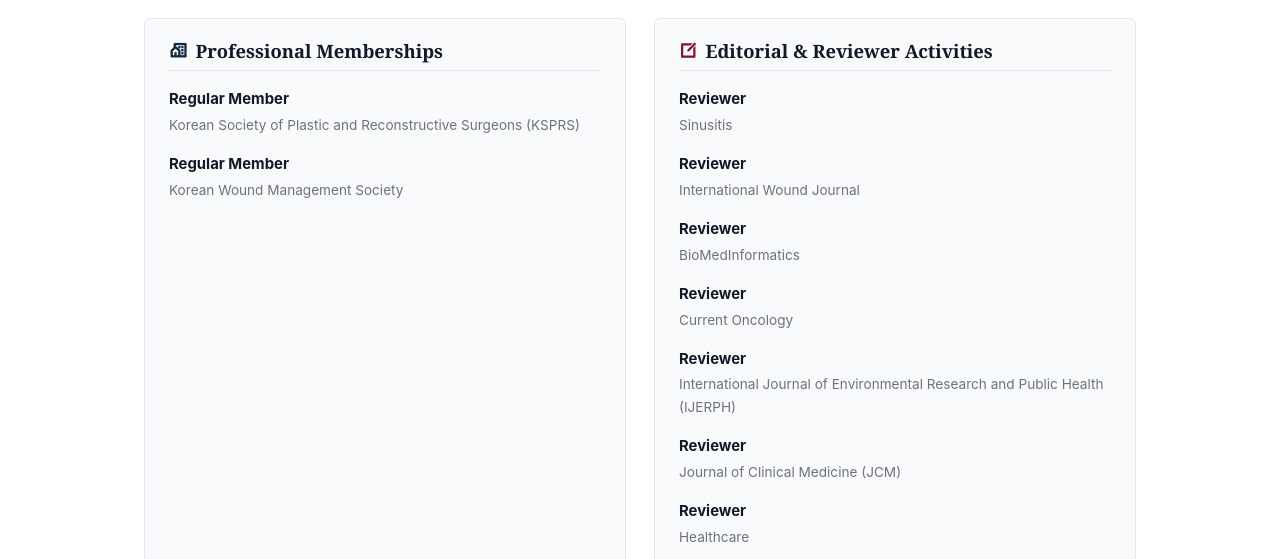
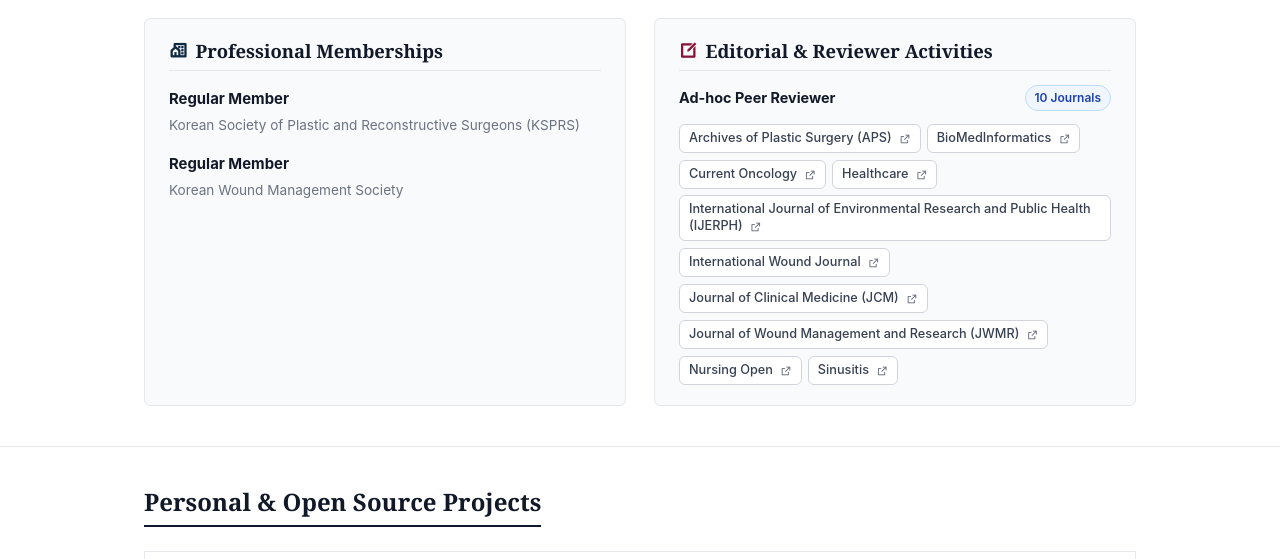
Before and after one commit to HyeokjaeKwon26/HyeokjaeKwon26.github.io, a plain HTML site: page index.html in a window 1280 px wide. Shown: the part 9248-9807 px from the top of the page. Drawn offline with nearby package versions, Linux system fonts and the light colour scheme.

Commit message:
Redesign Editorial & Reviewer Activities with A-Z linked journal chips

```diff
--- a/index.html
+++ b/index.html
@@ -514,47 +514,71 @@
 
         <div class="academic-card">
           <h3><i class="ri-edit-box-line" style="color:var(--accent-crimson);"></i> <span data-i18n="card_editorial">Editorial & Reviewer Activities</span></h3>
-          <ul class="academic-sublist" id="reviewer-sublist">
+          <div class="reviewer-summary-bar">
+            <strong data-i18n="reviewer_summary_role">Ad-hoc Peer Reviewer</strong>
+            <span class="reviewer-count-pill" id="reviewer-count-pill">10 Journals</span>
+          </div>
+          <ul class="reviewer-chip-list" id="reviewer-sublist">
             <!-- REVIEWER_LIST_START -->
             <li>
-              <strong data-i18n="reviewer_role">Reviewer</strong>
-              <div class="subtext">Sinusitis</div>
+              <a href="https://www.thieme-connect.com/products/ejournals/journal/10.1055/s-00051611" target="_blank" rel="noopener noreferrer" class="reviewer-chip">
+                <span>Archives of Plastic Surgery (APS)</span>
+                <i class="ri-external-link-line" aria-hidden="true"></i>
+              </a>
             </li>
             <li>
-              <strong data-i18n="reviewer_role">Reviewer</strong>
-              <div class="subtext">International Wound Journal</div>
+              <a href="https://www.mdpi.com/journal/biomedinformatics" target="_blank" rel="noopener noreferrer" class="reviewer-chip">
+                <span>BioMedInformatics</span>
+                <i class="ri-external-link-line" aria-hidden="true"></i>
+              </a>
             </li>
             <li>
-              <strong data-i18n="reviewer_role">Reviewer</strong>
-              <div class="subtext">BioMedInformatics</div>
+              <a href="https://www.mdpi.com/journal/curroncol" target="_blank" rel="noopener noreferrer" class="reviewer-chip">
+                <span>Current Oncology</span>
+                <i class="ri-external-link-line" aria-hidden="true"></i>
+              </a>
             </li>
             <li>
-              <strong data-i18n="reviewer_role">Reviewer</strong>
-              <div class="subtext">Current Oncology</div>
+              <a href="https://www.mdpi.com/journal/healthcare" target="_blank" rel="noopener noreferrer" class="reviewer-chip">
+                <span>Healthcare</span>
+                <i class="ri-external-link-line" aria-hidden="true"></i>
+              </a>
             </li>
             <li>
-              <strong data-i18n="reviewer_role">Reviewer</strong>
-              <div class="subtext">International Journal of Environmental Research and Public Health (IJERPH)</div>
+              <a href="https://www.mdpi.com/journal/ijerph" target="_blank" rel="noopener noreferrer" class="reviewer-chip">
+                <span>International Journal of Environmental Research and Public Health (IJERPH)</span>
+                <i class="ri-external-link-line" aria-hidden="true"></i>
+              </a>
             </li>
             <li>
-              <strong data-i18n="reviewer_role">Reviewer</strong>
-              <div class="subtext">Journal of Clinical Medicine (JCM)</div>
+              <a href="https://onlinelibrary.wiley.com/journal/1742481x" target="_blank" rel="noopener noreferrer" class="reviewer-chip">
+                <span>International Wound Journal</span>
+                <i class="ri-external-link-line" aria-hidden="true"></i>
+              </a>
             </li>
             <li>
-              <strong data-i18n="reviewer_role">Reviewer</strong>
-              <div class="subtext">Healthcare</div>
+              <a href="https://www.mdpi.com/journal/jcm" target="_blank" rel="noopener noreferrer" class="reviewer-chip">
+                <span>Journal of Clinical Medicine (JCM)</span>
+                <i class="ri-external-link-line" aria-hidden="true"></i>
+              </a>
             </li>
             <li>
-              <strong data-i18n="reviewer_role">Reviewer</strong>
-              <div class="subtext">Nursing Open</div>
+              <a href="https://www.jwmr.org/" target="_blank" rel="noopener noreferrer" class="reviewer-chip">
+                <span>Journal of Wound Management and Research (JWMR)</span>
+                <i class="ri-external-link-line" aria-hidden="true"></i>
+              </a>
             </li>
             <li>
-              <strong data-i18n="reviewer_role">Reviewer</strong>
-              <div class="subtext">Journal of Wound Management and Research (JWMR)</div>
+              <a href="https://onlinelibrary.wiley.com/journal/20541058" target="_blank" rel="noopener noreferrer" class="reviewer-chip">
+                <span>Nursing Open</span>
+                <i class="ri-external-link-line" aria-hidden="true"></i>
+              </a>
             </li>
             <li>
-              <strong data-i18n="reviewer_role">Reviewer</strong>
-              <div class="subtext">Archives of Plastic Surgery (APS)</div>
+              <a href="https://www.mdpi.com/journal/sinusitis" target="_blank" rel="noopener noreferrer" class="reviewer-chip">
+                <span>Sinusitis</span>
+                <i class="ri-external-link-line" aria-hidden="true"></i>
+              </a>
             </li>
             <!-- REVIEWER_LIST_END -->
           </ul>
--- a/script.js
+++ b/script.js
@@ -125,6 +125,7 @@
     cert_license: "Medical Doctor (M.D.) License",
     member_regular: "Regular Member",
     reviewer_role: "Reviewer",
+    reviewer_summary_role: "Ad-hoc Peer Reviewer",
     org_cnu_grad: "Graduate School of Chungnam National University",
     kwms_name: "Korean Wound Management Society",
     kosmi_name: "Korea Society of Medical Informatics (KOSMI)",
@@ -258,6 +259,7 @@
     cert_license: "의사 면허증",
     member_regular: "정회원",
     reviewer_role: "심사위원 (Reviewer)",
+    reviewer_summary_role: "학술지 동료 심사위원 (Ad-hoc Peer Reviewer)",
     org_cnu_grad: "충남대학교 대학원",
     kwms_name: "대한창상학회",
     kosmi_name: "대한의료정보학회",
@@ -535,16 +537,16 @@
       } else if (targetFile === 'reviewer' || targetFile === 'reviewers' || targetFile === 'editorial') {
         responseHTML = `
           <div class="cli-highlight">Editorial & Peer Reviewer Activities:</div>
-          <div>• Reviewer, Sinusitis [ORCID Verified]</div>
-          <div>• Reviewer, International Wound Journal</div>
+          <div>• Reviewer, Archives of Plastic Surgery (APS)</div>
           <div>• Reviewer, BioMedInformatics [ORCID Verified]</div>
           <div>• Reviewer, Current Oncology [ORCID Verified]</div>
+          <div>• Reviewer, Healthcare [ORCID Verified]</div>
           <div>• Reviewer, International Journal of Environmental Research and Public Health (IJERPH) [ORCID Verified]</div>
+          <div>• Reviewer, International Wound Journal</div>
           <div>• Reviewer, Journal of Clinical Medicine (JCM) [ORCID Verified]</div>
-          <div>• Reviewer, Healthcare [ORCID Verified]</div>
+          <div>• Reviewer, Journal of Wound Management and Research (JWMR)</div>
           <div>• Reviewer, Nursing Open</div>
-          <div>• Reviewer, Journal of Wound Management and Research (JWMR)</div>
-          <div>• Reviewer, Archives of Plastic Surgery (APS)</div>
+          <div>• Reviewer, Sinusitis [ORCID Verified]</div>
         `;
       } else if (targetFile === 'orcid') {
         responseHTML = `<div>https://orcid.org/0000-0002-1418-3448</div>`;
@@ -679,16 +681,16 @@
         <div>• Board Certified Specialist in Plastic & Reconstructive Surgery - Mar. 2019</div>
         <div>• 3rd Place, Plastic Surgery Resident Quiz Bowl (PRS Korea 2017) - Nov. 2017</div>
         <div style="margin-top:6px;"><strong class="cli-highlight">Peer Reviewer Activities:</strong></div>
-        <div>• Sinusitis [ORCID Verified]</div>
-        <div>• International Wound Journal</div>
+        <div>• Archives of Plastic Surgery (APS)</div>
         <div>• BioMedInformatics [ORCID Verified]</div>
         <div>• Current Oncology [ORCID Verified]</div>
+        <div>• Healthcare [ORCID Verified]</div>
         <div>• International Journal of Environmental Research and Public Health (IJERPH) [ORCID Verified]</div>
+        <div>• International Wound Journal</div>
         <div>• Journal of Clinical Medicine (JCM) [ORCID Verified]</div>
-        <div>• Healthcare [ORCID Verified]</div>
+        <div>• Journal of Wound Management and Research (JWMR)</div>
         <div>• Nursing Open</div>
-        <div>• Journal of Wound Management and Research (JWMR)</div>
-        <div>• Archives of Plastic Surgery (APS)</div>
+        <div>• Sinusitis [ORCID Verified]</div>
       `;
       break;
 
@@ -697,16 +699,16 @@
     case 'editorial':
       responseHTML = `
         <div class="cli-highlight">Editorial & Peer Reviewer Activities:</div>
-        <div>• Reviewer, Sinusitis [ORCID Verified]</div>
-        <div>• Reviewer, International Wound Journal</div>
+        <div>• Reviewer, Archives of Plastic Surgery (APS)</div>
         <div>• Reviewer, BioMedInformatics [ORCID Verified]</div>
         <div>• Reviewer, Current Oncology [ORCID Verified]</div>
+        <div>• Reviewer, Healthcare [ORCID Verified]</div>
         <div>• Reviewer, International Journal of Environmental Research and Public Health (IJERPH) [ORCID Verified]</div>
+        <div>• Reviewer, International Wound Journal</div>
         <div>• Reviewer, Journal of Clinical Medicine (JCM) [ORCID Verified]</div>
-        <div>• Reviewer, Healthcare [ORCID Verified]</div>
+        <div>• Reviewer, Journal of Wound Management and Research (JWMR)</div>
         <div>• Reviewer, Nursing Open</div>
-        <div>• Reviewer, Journal of Wound Management and Research (JWMR)</div>
-        <div>• Reviewer, Archives of Plastic Surgery (APS)</div>
+        <div>• Reviewer, Sinusitis [ORCID Verified]</div>
       `;
       break;
 
@@ -1080,6 +1082,14 @@
     allTab.innerText = `${dict['tab_all']} (${count})`;
   }
 
+  // Update reviewer journal count pill
+  const revCountPill = document.getElementById('reviewer-count-pill');
+  const revSublist = document.getElementById('reviewer-sublist');
+  if (revCountPill && revSublist) {
+    const revCount = revSublist.querySelectorAll('li').length;
+    revCountPill.innerText = lang === 'kr' ? `${revCount}개 학술지` : `${revCount} Journals`;
+  }
+
   const primaryTab = document.querySelector('.tab-btn[data-filter="primary"]');
   if (primaryTab) {
     const pCount = publications.filter(p => p.category === 'primary').length;
--- a/styles.css
+++ b/styles.css
@@ -506,6 +506,7 @@
   border: 1px solid var(--border-color);
   border-radius: 6px;
   padding: 20px 24px;
+  min-width: 0;
 }
 
 .academic-card h3 {
@@ -536,6 +537,86 @@
   font-size: 0.85rem;
   color: var(--text-muted);
   margin-top: 2px;
+}
+
+/* Editorial & Reviewer Journal Chips */
+.reviewer-summary-bar {
+  display: flex;
+  align-items: center;
+  justify-content: space-between;
+  gap: 8px;
+  margin-bottom: 12px;
+  font-size: 0.9rem;
+  color: var(--text-primary);
+}
+
+.reviewer-count-pill {
+  font-size: 0.75rem;
+  font-weight: 600;
+  color: var(--accent-blue);
+  background: #eff6ff;
+  border: 1px solid #bfdbfe;
+  padding: 2px 9px;
+  border-radius: 999px;
+  white-space: nowrap;
+}
+
+[data-theme="dark"] .reviewer-count-pill {
+  background: rgba(59, 130, 246, 0.14);
+  border-color: rgba(147, 197, 253, 0.35);
+}
+
+.reviewer-chip-list {
+  display: flex;
+  flex-wrap: wrap;
+  gap: 6px;
+  list-style: none;
+  min-width: 0;
+}
+
+.reviewer-chip-list li {
+  max-width: 100%;
+}
+
+.reviewer-chip {
+  display: inline-block;
+  font-size: 0.795rem;
+  line-height: 1.38;
+  font-weight: 500;
+  color: var(--text-secondary);
+  background: var(--bg-primary);
+  border: 1px solid var(--border-dark);
+  border-radius: 6px;
+  padding: 4px 9px;
+  text-decoration: none;
+  max-width: 100%;
+  transition: var(--transition);
+}
+
+a.reviewer-chip:hover,
+a.reviewer-chip:focus-visible {
+  color: var(--accent-blue);
+  border-color: var(--accent-blue);
+  background: #f0f6ff;
+  outline: none;
+}
+
+[data-theme="dark"] a.reviewer-chip:hover,
+[data-theme="dark"] a.reviewer-chip:focus-visible {
+  background: rgba(59, 130, 246, 0.14);
+}
+
+.reviewer-chip i {
+  font-size: 0.72rem;
+  color: var(--text-muted);
+  margin-left: 4px;
+  vertical-align: -1px;
+  transition: var(--transition);
+}
+
+a.reviewer-chip:hover i,
+a.reviewer-chip:focus-visible i {
+  color: var(--accent-blue);
 }
 
 /* Award Certificate Preview & Tooltip Popover */
```
Also changed, not shown: cv.html (+5 -5 lines), reviewers.json (+39 -29 lines), 2 other files.
